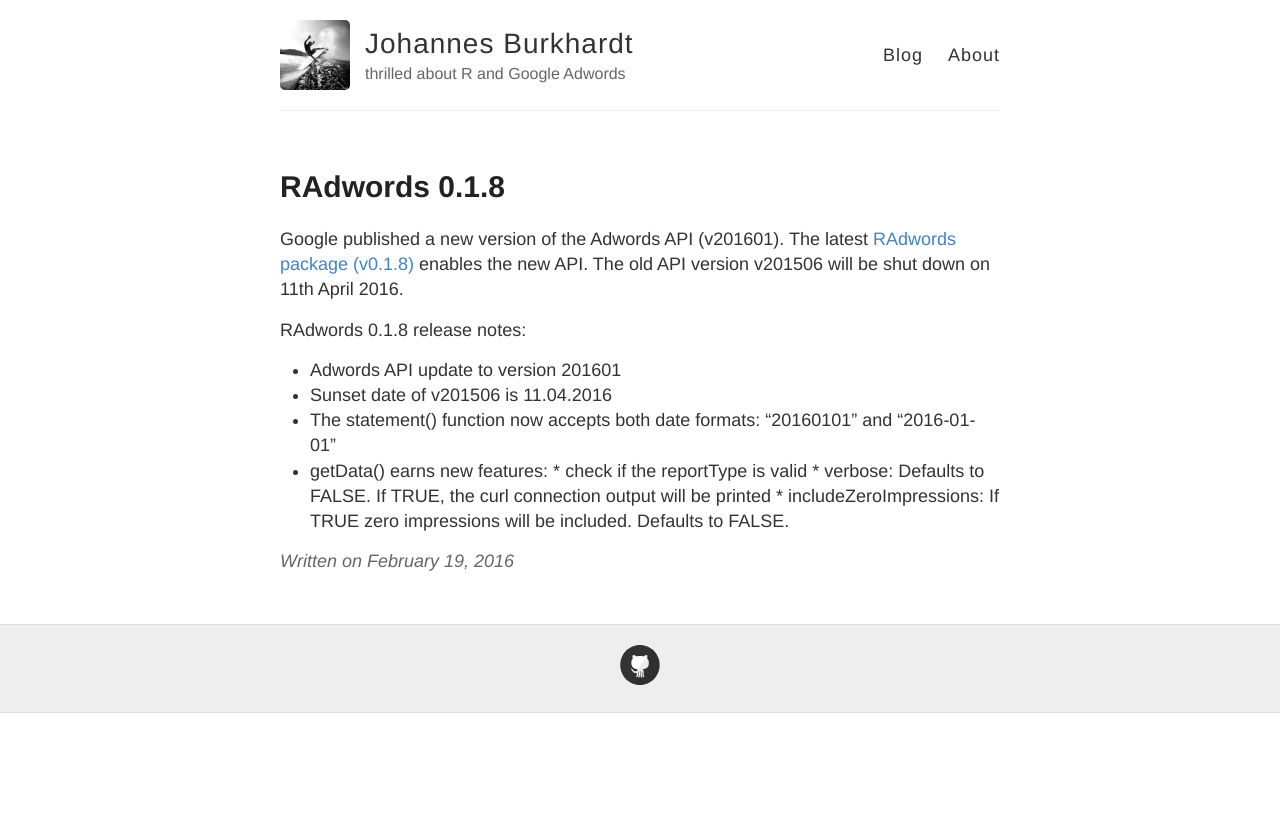
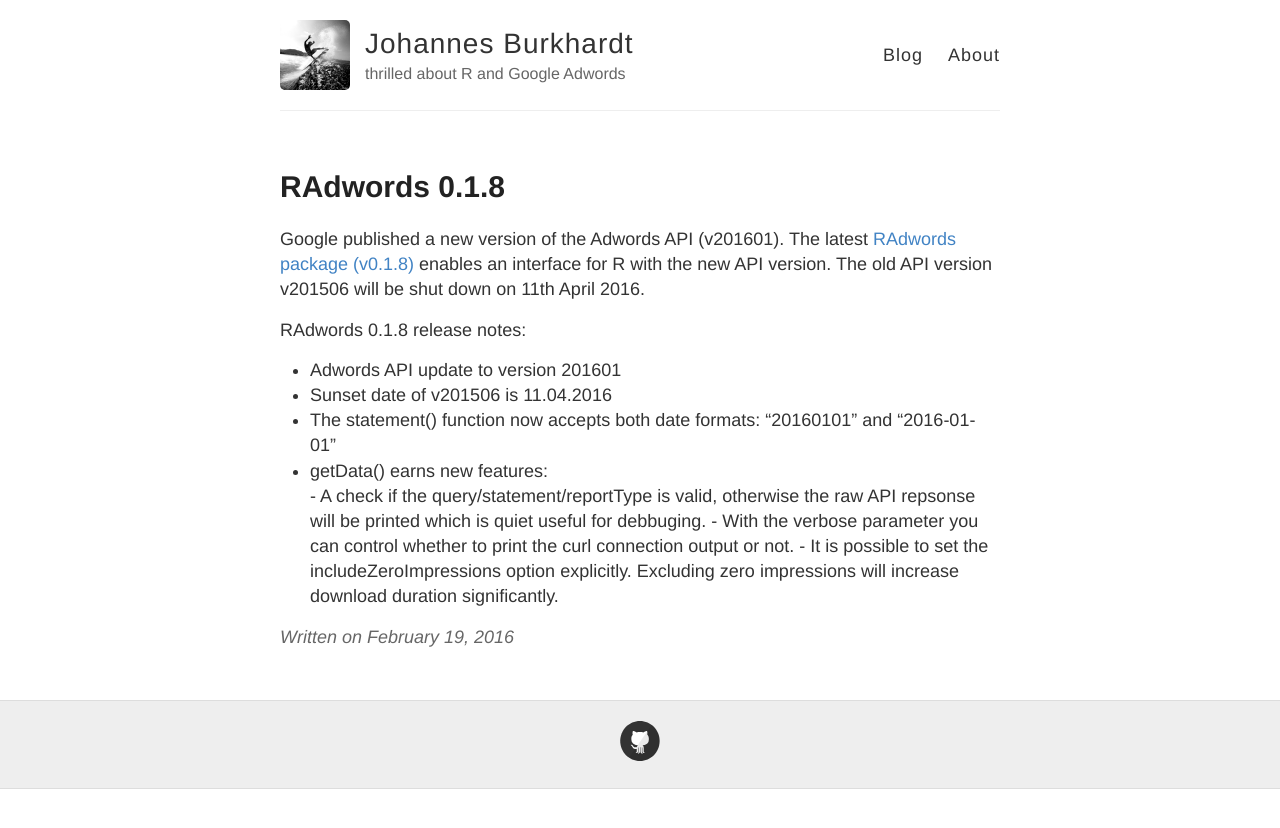
Before and after one commit to jburkhardt/jburkhardt.github.io, a Jekyll site: the page built from _posts/2016-2-19-RAdwords-0.1.8-Release-Notes.md, in a window 1280 px wide. Shown: the top 828 px of the page. Built offline with Jekyll 4.4.1, drawn with Linux system fonts in a browser that asks for light colours; Markdown is read by kramdown in place of the engine named in the settings.

Commit message:
update post

```diff
--- a/_posts/2016-2-19-RAdwords-0.1.8-Release-Notes.md
+++ b/_posts/2016-2-19-RAdwords-0.1.8-Release-Notes.md
@@ -3,13 +3,14 @@
 title: RAdwords 0.1.8
 ---
 
-Google published a new version of the Adwords API (v201601). The latest [RAdwords package (v0.1.8)](https://github.com/jburkhardt/RAdwords/releases) enables the new API. The old API version v201506 will be shut down on 11th April 2016.
+Google published a new version of the Adwords API (v201601). The latest [RAdwords package (v0.1.8)](https://github.com/jburkhardt/RAdwords/releases) enables an interface for R with the new API version. The old API version v201506 will be shut down on 11th April 2016.
 
 RAdwords 0.1.8 release notes:
 
 - Adwords API update to version 201601
 - Sunset date of v201506 is 11.04.2016
 - The statement() function now accepts both date formats: "20160101" and "2016-01-01"
-- getData() earns new features:  * check if the reportType is valid
-								 * verbose: Defaults to FALSE. If TRUE, the curl connection output will be printed
-								 * includeZeroImpressions: If TRUE zero impressions will be included. Defaults to FALSE.
+- getData() earns new features:
+								 - A check if the query/statement/reportType is valid, otherwise the raw API repsonse will be printed which is quiet useful for debbuging.
+								 - With the verbose parameter you can control whether to print the curl connection output or not.
+								 - It is possible to set the includeZeroImpressions option explicitly. Excluding zero impressions will increase download duration significantly.
```
